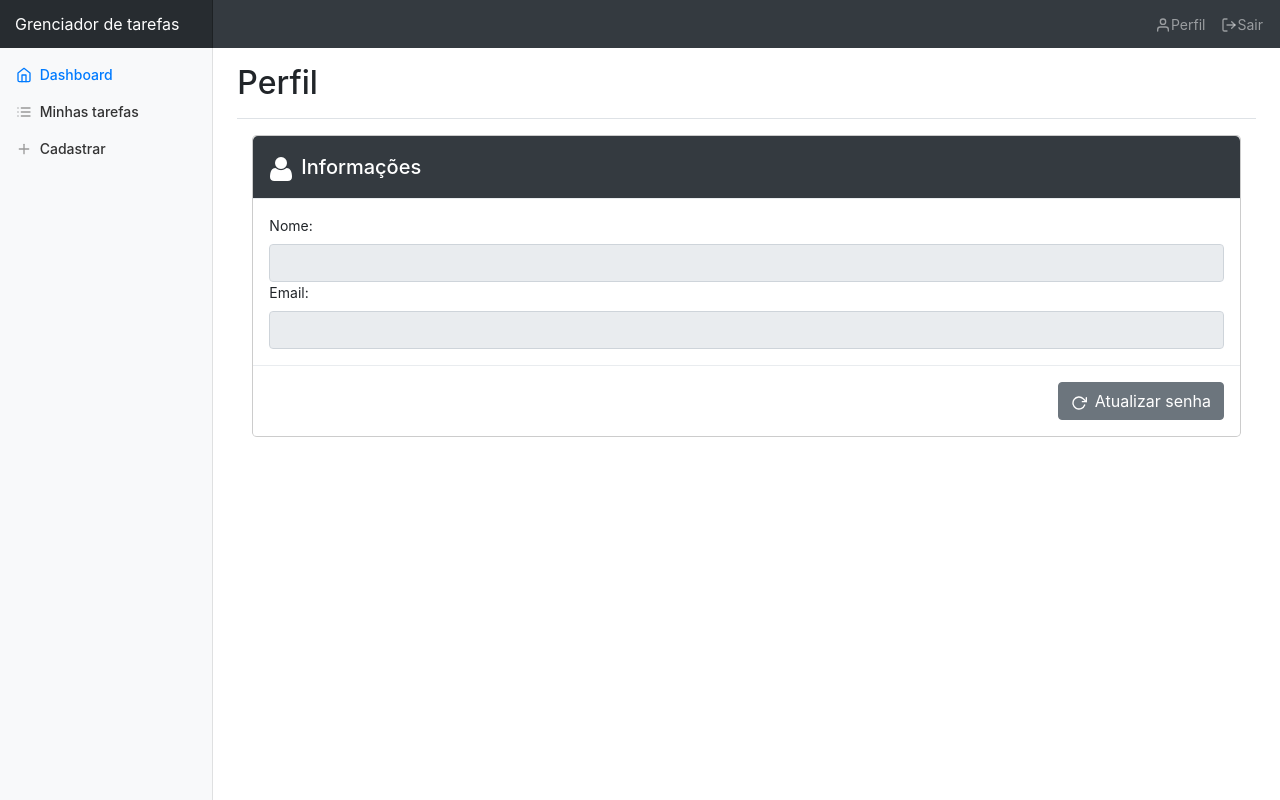
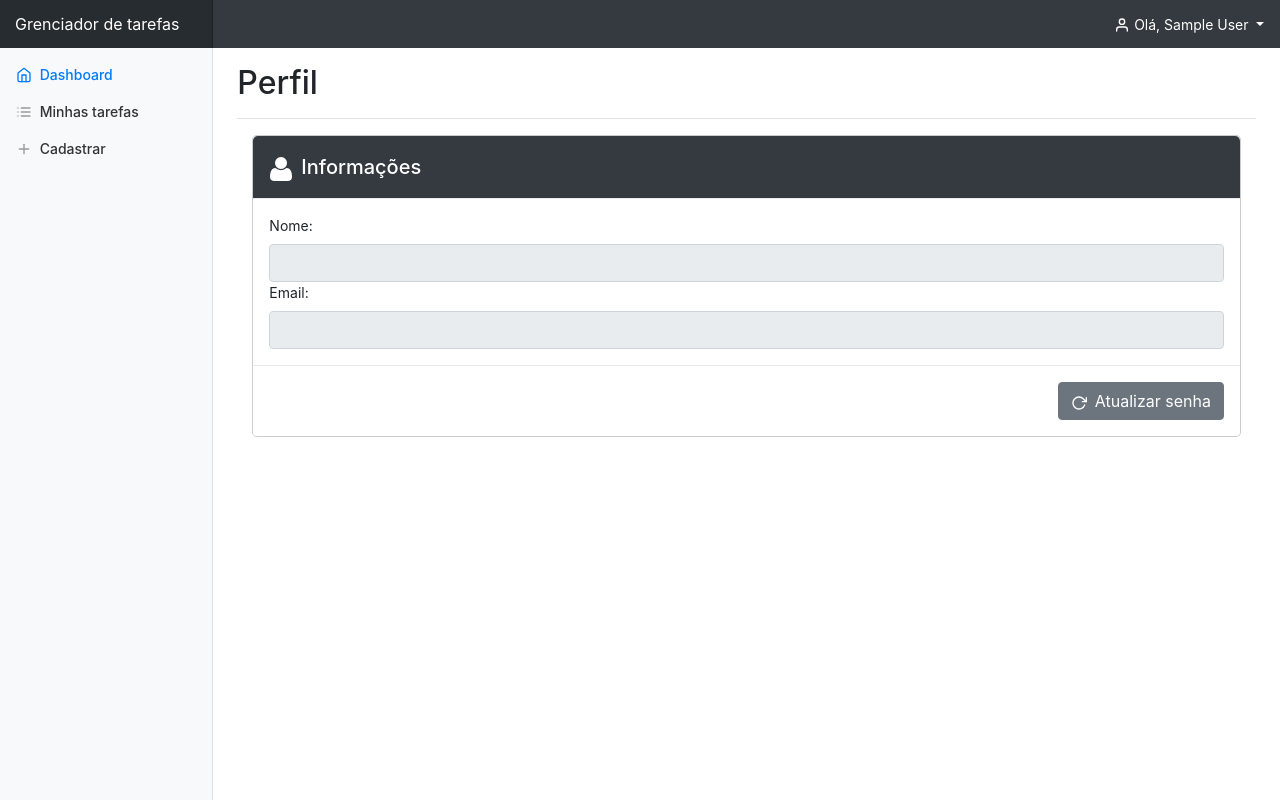
Before and after one commit to ValeriaNiceria/gerenciadorTarefas, a CodeIgniter app: page /gerenciadorTarefas/index.php/usuario/perfil in a window 1280 px wide. Run offline with CodeIgniter, Linux system fonts and the light colour scheme; the visitor is signed in with stand-in values (Sample User, id 1); data that the repository does not hold is empty.

Commit message:
Dropdown do usuário

```diff
--- a/application/controllers/Login.php
+++ b/application/controllers/Login.php
@@ -31,6 +31,7 @@ class Login extends CI_Controller {
         {
             $dados = array(
                 'logado' => TRUE,
+                'nome' => $dadosLogin['nome'],
                 'usuario_id' => $dadosLogin['id']
             );
 
--- a/application/controllers/Usuario.php
+++ b/application/controllers/Usuario.php
@@ -29,8 +29,6 @@ class Usuario extends CI_Controller {
     /*Adiciona um novo usuário ao banco de dados*/
     public function adicionar()
     {
-        $this->verificar_sessao();
-
         /*pega os valores preenchidos no formulário e atribui as variáveis*/
         $nome = $this->input->post('nome');
         $email = $this->input->post('email');
--- a/application/views/includes/menu.php
+++ b/application/views/includes/menu.php
@@ -1,13 +1,25 @@
 <nav class="navbar navbar-dark sticky-top bg-dark flex-md-nowrap p-0">
     <a class="navbar-brand col-sm-3 col-md-2 mr-0" href="<?= base_url('dashboard')?>">Grenciador de tarefas</a>
-    <ul class="navbar-nav px-3">
-    <li class="nav-item text-nowrap">
-        <div class="row">
-        <a class="nav-link mr-3" href="<?= base_url('usuario/perfil')?>"><span data-feather="user"></span>Perfil</a>
-        <a class="nav-link mr-3" href="<?= base_url('login/logout')?>" onclick="return confirm('Deseja sair?');"><span data-feather="log-out"></span>Sair</a>
+
+    <div class="dropdown mr-3">
+        <div class="dropdown-toggle text-white" data-toggle="dropdown" href="#">
+            <span data-feather="user"></span> Olá, <?= $this->session->userdata['nome'] ?>
         </div>
-    </li>
-    </ul>
+        <ul class="dropdown-menu dropdown-user">
+            <li>
+                <a class="dropdown-item" href="<?= base_url('usuario/perfil')?>">
+                    <span data-feather="user"></span>
+                    Perfil
+                </a>
+            </li>
+            <li>
+                <a class="dropdown-item" href="<?= base_url('login/logout')?>" onclick="return confirm('Deseja sair?');">
+                    <span data-feather="log-out"></span>
+                    Sair
+                </a>
+            </li>
+        </ul>
+    </div>
 </nav>
 
 <div class="container-fluid">
```
Also changed, not shown: application/views/usuario/cadastro.php (line endings or trailing spaces).
